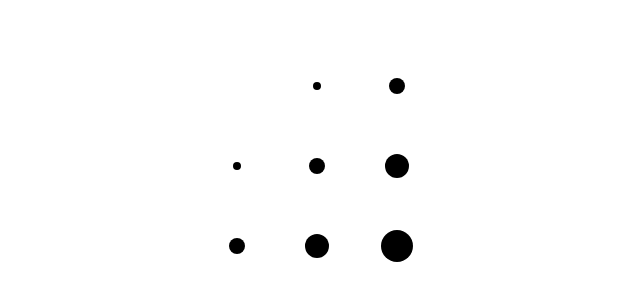
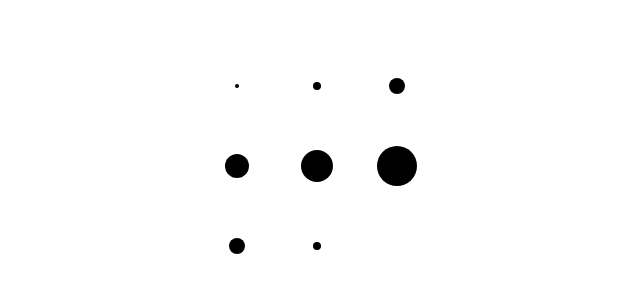
Before and after one commit to lumio/waveblock, a React (Create React App) app: page / in a window 1280 px wide. Shown: the part 234-534 px from the top of the page, without its empty margins (323-963 px from the left). Built offline with nearby package versions, Linux system fonts and the light colour scheme; the HTML template or start-up script is replaced by a standard one.

Commit message:
Convert WaveBlock into a stateless component

```diff
--- a/src/App.js
+++ b/src/App.js
@@ -12,7 +12,13 @@ const AppWrapper = styled.div`
 `;
 const App = () => (
   <AppWrapper>
-    <WaveBlock />
+    <WaveBlock
+      data={ [
+        .05, .1, .2,
+        .3, .4, .5,
+        .2, .1, 0,
+      ] }
+    />
   </AppWrapper>
 );
 export default App;
--- a/src/components/WaveBlock/index.js
+++ b/src/components/WaveBlock/index.js
@@ -1,4 +1,5 @@
 import React from 'react';
+import PropTypes from 'prop-types';
 import styled from 'styled-components';
 import WaveDot from '../WaveDot';
 
@@ -12,20 +13,16 @@ const BlockWrapper = styled.div`
   height: 30vmin;
 `;
 
-export default class WaveBlock extends React.Component {
-  render() {
-    const scales = [
-      0, .1, .2,
-      .1, .2, .3,
-      .2, .3, .4,
-    ];
+const WaveBlock = ( props ) => (
+  <BlockWrapper>
+    { props.data.map( ( scale, key ) => (
+      <WaveDot scale={ scale } key={ key } />
+    ) ) }
+  </BlockWrapper>
+);
 
-    return (
-      <BlockWrapper>
-        { scales.map( ( scale, key ) => (
-          <WaveDot scale={ scale } key={ key } />
-        ) ) }
-      </BlockWrapper>
-    )
-  }
-};
+WaveBlock.propTypes = {
+  data: PropTypes.arrayOf( PropTypes.number ).isRequired,
+}
+
+export default WaveBlock;
```
